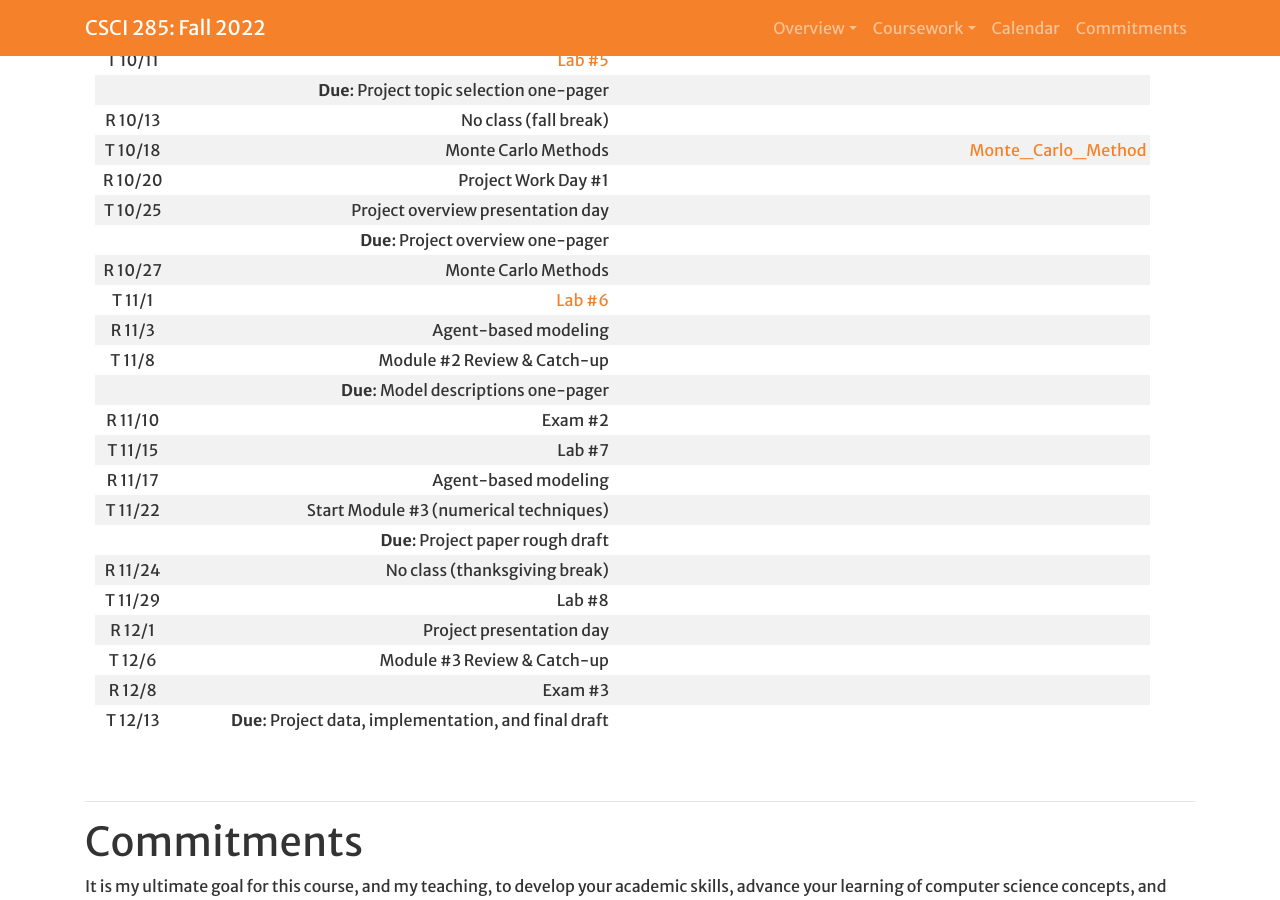
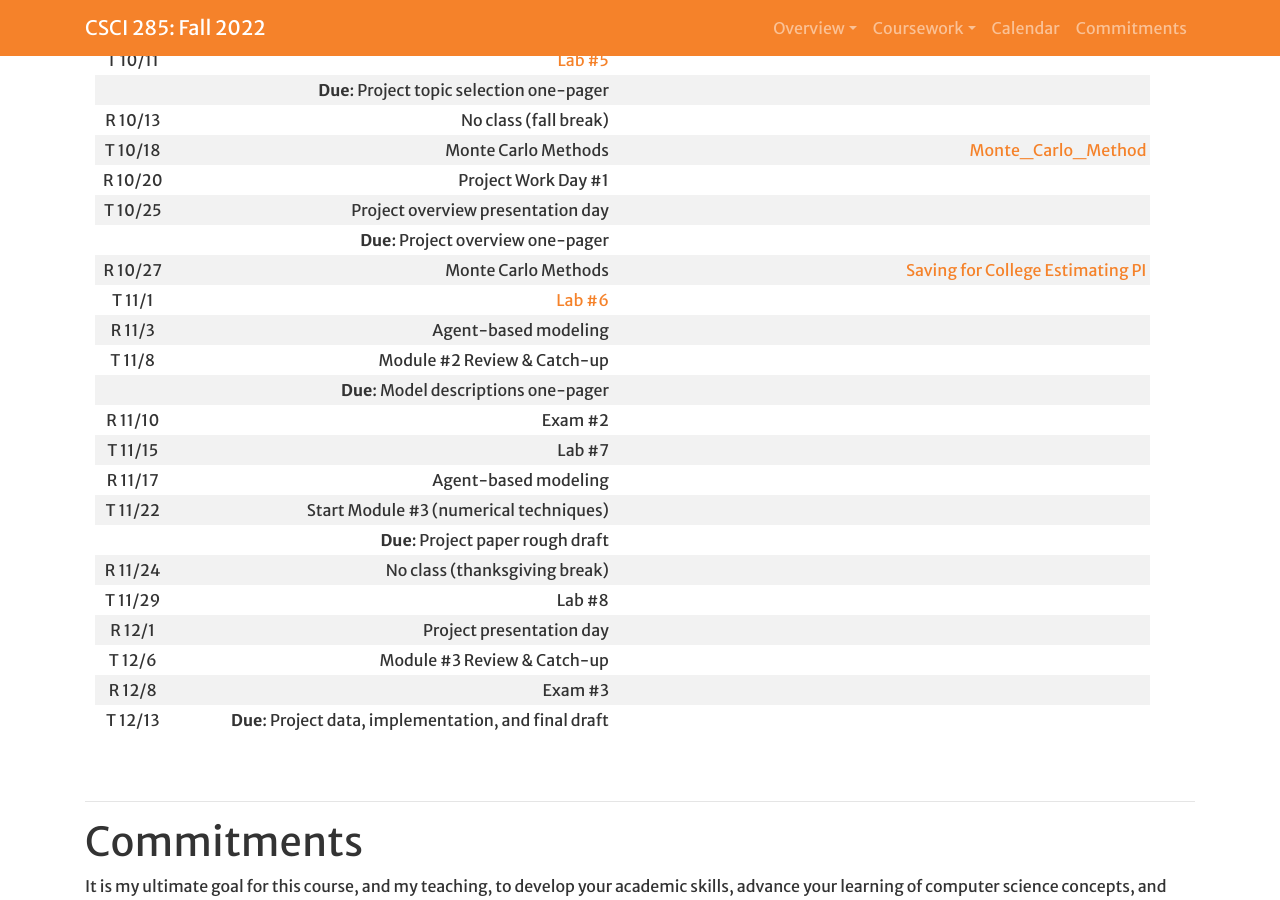
Before and after one commit to Hendrix-CS/csci285, a Jekyll site: the page built from index.md, in a window 1280 px wide and 900 px high, scrolled down 4544 px. Built offline with Jekyll 4.4.1, drawn with Linux system fonts in a browser that asks for light colours; a script that is not in the unit is left out; our own code applies the rules of GitHub Pages for plain Markdown files.

Commit message:
material from last week

```diff
--- a/index.md
+++ b/index.md
@@ -165,7 +165,7 @@ Here is a link to the deck I'm presenting in class each week: [slides.pdf](asset
 | R 10/20 | Project Work Day #1 | |
 | T 10/25 | Project overview presentation day | |
 |         | **Due**:  Project overview one-pager | |
-| R 10/27 | Monte Carlo Methods | |
+| R 10/27 | Monte Carlo Methods | [Saving for College](https://nbviewer.org/github/Hendrix-CS/csci285/blob/master/assets/notebooks/Monte_Carlo_Simulations.ipynb) [Estimating PI](https://nbviewer.org/github/Hendrix-CS/csci285/blob/master/assets/notebooks/Estimating_pi.ipynb) |
 | T 11/1  | [Lab #6](labs/election.md) | |
 | R 11/3  | Agent-based modeling | |
 | T 11/8  | Module #2 Review & Catch-up | |
```
